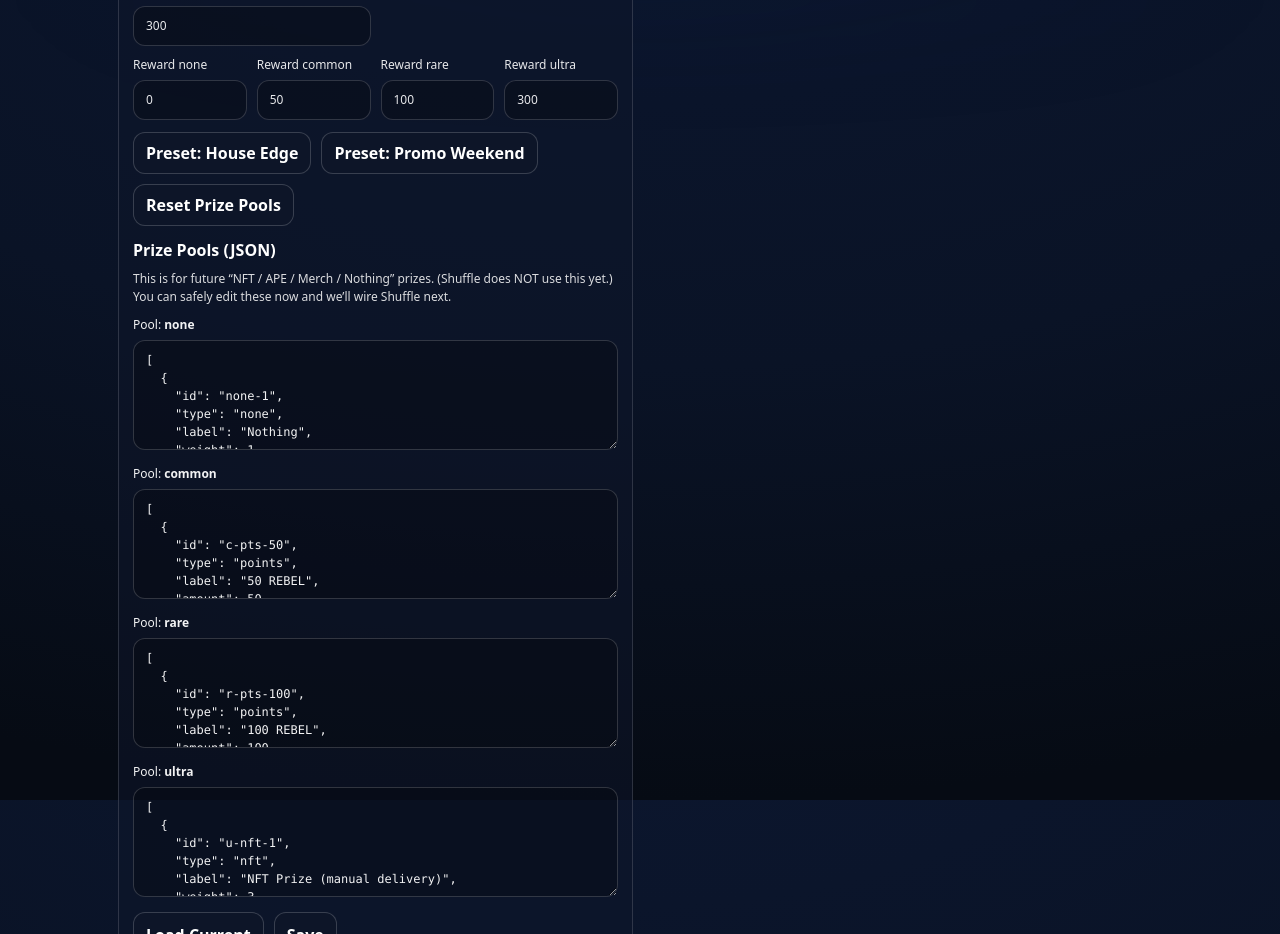
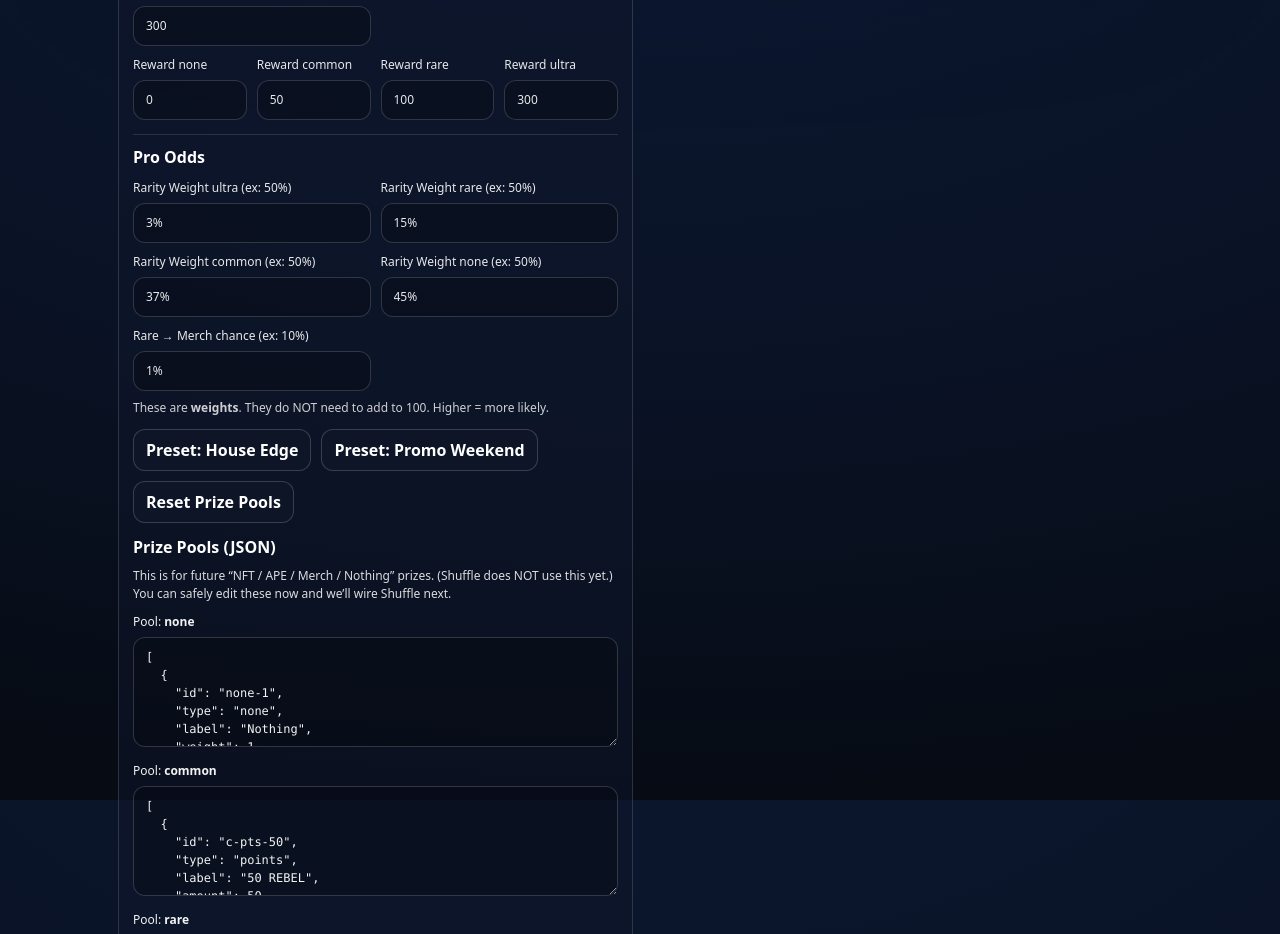
Before and after one commit to D1stknight/rebelants-playground, a Next.js app: page /admin in a window 1280 px wide. Shown: the part 800-1734 px from the top of the page. Built offline with nearby package versions, Linux system fonts and the light colour scheme; no server answers; what @rainbow-me/rainbowkit, wagmi would draw is missing.

Commit message:
Update admin.tsx

```diff
--- a/pages/admin.tsx
+++ b/pages/admin.tsx
@@ -14,6 +14,10 @@ type PointsConfigShape = {
   // ✅ NEW
   ultraMinReward: number;
 
+  // ✅ PRO: rarity weights + rare merch chance
+  rarityWeights: { none: number; common: number; rare: number; ultra: number };
+  rareMerchChancePercent: number;
+
   prizePools?: {
     none: any[];
     common: any[];
@@ -24,6 +28,16 @@ type PointsConfigShape = {
 
 function safeNum(v: any, fallback: number) {
   const n = Number(v);
+  return Number.isFinite(n) ? n : fallback;
+}
+
+function parsePercentLike(v: any, fallback: number) {
+  const s = String(v ?? "").trim();
+  if (!s) return fallback;
+
+  const cleaned = s.endsWith("%") ? s.slice(0, -1).trim() : s;
+  const n = Number(cleaned);
+
   return Number.isFinite(n) ? n : fallback;
 }
 
@@ -42,7 +56,7 @@ export default function AdminPage() {
   const [amount, setAmount] = useState(5000);
 
   // config form
- const [cfg, setCfg] = useState<PointsConfigShape>(() => ({
+const [cfg, setCfg] = useState<PointsConfigShape>(() => ({
   currency: defaultConfig.currency,
   shuffleCost: defaultConfig.shuffleCost,
   dailyClaim: defaultConfig.dailyClaim,
@@ -51,6 +65,16 @@ export default function AdminPage() {
 
   // ✅ NEW (fallback if missing)
   ultraMinReward: Number((defaultConfig as any).ultraMinReward ?? 50),
+
+  // ✅ PRO defaults (so Admin Save keeps these fields)
+  rarityWeights: (defaultConfig as any).rarityWeights || {
+    none: 45,
+    common: 37,
+    rare: 15,
+    ultra: 3,
+  },
+
+  rareMerchChancePercent: Number((defaultConfig as any).rareMerchChancePercent ?? 1),
 
   prizePools: (defaultConfig as any).prizePools || {
     none: [],
@@ -709,6 +733,65 @@ export default function AdminPage() {
   ))}
 </div>
 
+<div style={{ marginTop: 14, paddingTop: 10, borderTop: "1px solid rgba(255,255,255,.12)" }}>
+  <div style={{ fontWeight: 900, marginBottom: 10 }}>Pro Odds</div>
+
+  <div style={{ display: "grid", gridTemplateColumns: "1fr 1fr", gap: 10 }}>
+    {(["ultra", "rare", "common", "none"] as const).map((k) => (
+      <label key={k} style={{ fontSize: 12, opacity: 0.9 }}>
+        Rarity Weight {k} (ex: 50%)
+        <input
+          value={`${(cfg.rarityWeights as any)?.[k] ?? 0}%`}
+          onChange={(e) =>
+            setCfg((c) => ({
+              ...c,
+              rarityWeights: {
+                ...(c.rarityWeights || { none: 45, common: 37, rare: 15, ultra: 3 }),
+                [k]: parsePercentLike(e.target.value, Number((c.rarityWeights as any)?.[k] ?? 0)),
+              },
+            }))
+          }
+          style={{
+            width: "100%",
+            marginTop: 6,
+            padding: "10px 12px",
+            borderRadius: 12,
+            border: "1px solid rgba(255,255,255,.18)",
+            background: "rgba(0,0,0,.25)",
+            color: "white",
+          }}
+        />
+      </label>
+    ))}
+
+    <label style={{ fontSize: 12, opacity: 0.9 }}>
+      Rare → Merch chance (ex: 10%)
+      <input
+        value={`${cfg.rareMerchChancePercent ?? 1}%`}
+        onChange={(e) =>
+          setCfg((c) => ({
+            ...c,
+            rareMerchChancePercent: parsePercentLike(e.target.value, Number(c.rareMerchChancePercent ?? 1)),
+          }))
+        }
+        style={{
+          width: "100%",
+          marginTop: 6,
+          padding: "10px 12px",
+          borderRadius: 12,
+          border: "1px solid rgba(255,255,255,.18)",
+          background: "rgba(0,0,0,.25)",
+          color: "white",
+        }}
+      />
+    </label>
+  </div>
+
+  <div style={{ marginTop: 8, fontSize: 12, opacity: 0.8 }}>
+    These are <b>weights</b>. They do NOT need to add to 100. Higher = more likely.
+  </div>
+</div>
+
           {/* Prize Pool Presets */}
 <div style={{ marginTop: 12, display: "flex", gap: 10, flexWrap: "wrap" }}>
   <button
```
